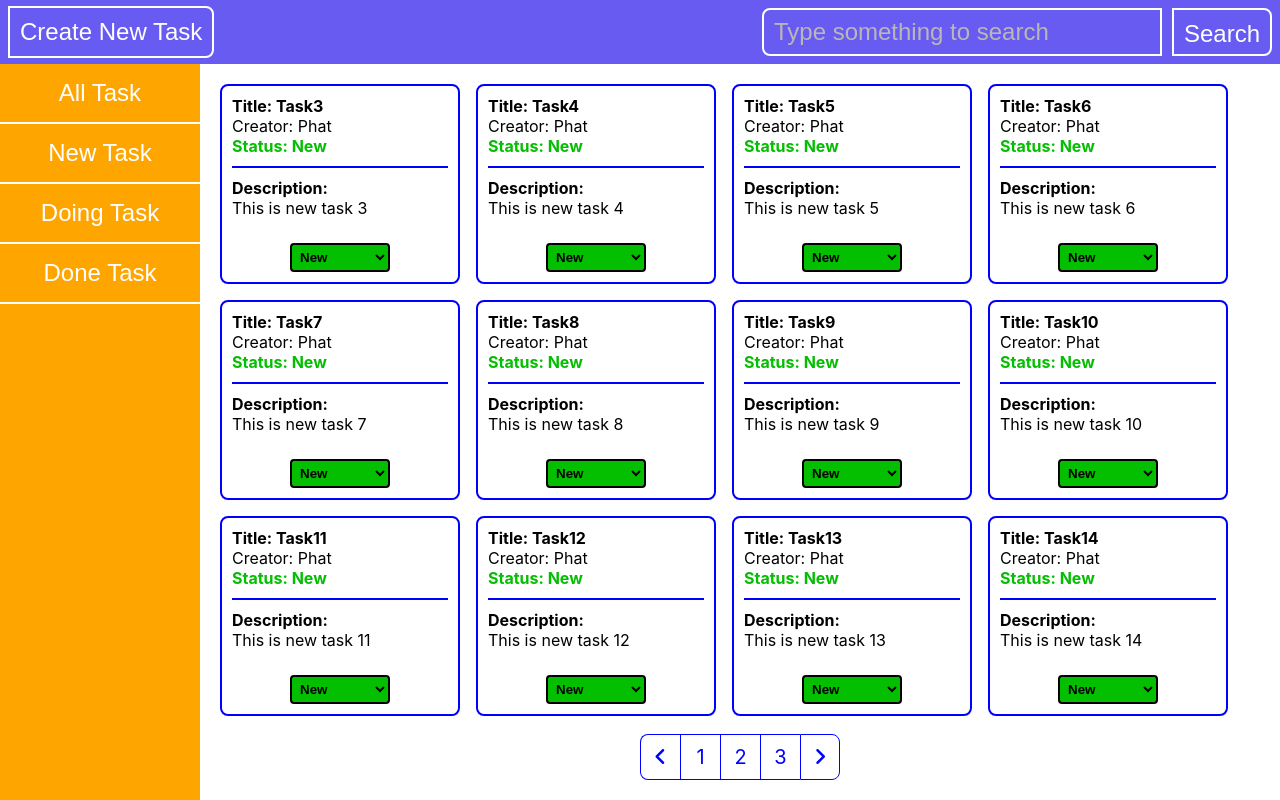
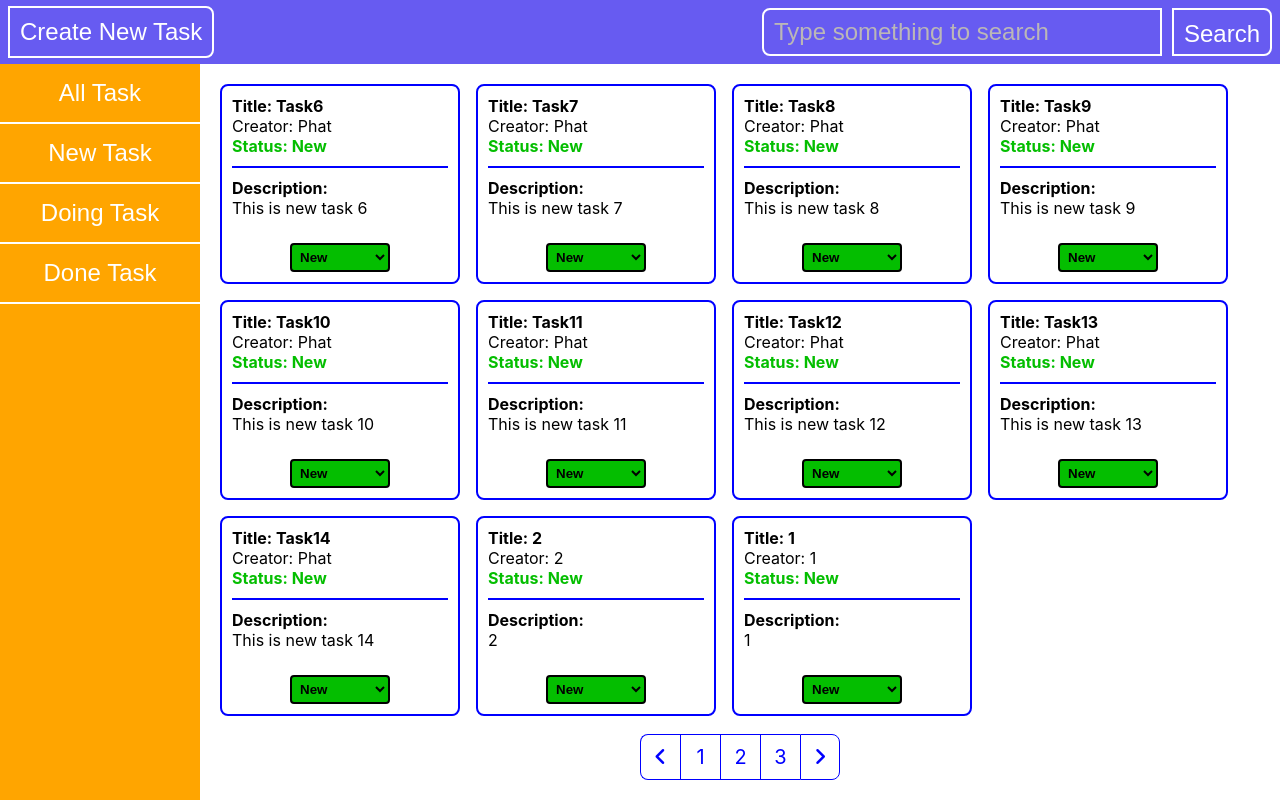
Before and after one commit to maithinhphat95/todolist, a React (Create React App) app: page /todolist/new in a window 1280 px wide. Built offline with nearby package versions, Linux system fonts and the light colour scheme; data requests are answered from the project's data file.

Commit message:
update the change status and sort

```diff
--- a/server/db.json
+++ b/server/db.json
@@ -4,7 +4,7 @@
       "id": 1,
       "title": "Task1",
       "creator": "Phat",
-      "status": "0",
+      "status": "Doing",
       "descript": "This is new task 1"
     },
     {
@@ -18,21 +18,21 @@
       "id": 3,
       "title": "Task3",
       "creator": "Phat",
-      "status": "New",
+      "status": "Doing",
       "descript": "This is new task 3"
     },
     {
       "id": 4,
       "title": "Task4",
       "creator": "Phat",
-      "status": "New",
+      "status": "Doing",
       "descript": "This is new task 4"
     },
     {
       "id": 5,
       "title": "Task5",
       "creator": "Phat",
-      "status": "New",
+      "status": "Doing",
       "descript": "This is new task 5"
     },
     {
@@ -108,7 +108,7 @@
     {
       "title": "1",
       "creator": "1",
-      "status": "Doing",
+      "status": "New",
       "descript": "1",
       "id": 16
     },
--- a/src/components/TaskItem/Taskitem.jsx
+++ b/src/components/TaskItem/Taskitem.jsx
@@ -41,16 +41,16 @@ function Taskitem(props) {
       <select
         style={{ display: "block", backgroundColor: statusColor }}
         onChange={(e) => {
-          setStatus(ALL_STATUS[e.target.value]);
-          setColor(colorArr[e.target.value]);
+          setStatus(e.target.value);
+          setColor(colorArr[ALL_STATUS.indexOf(e.target.value)]);
           handleChangeStatus(initialItem, e.target.value);
         }}
-        value={[ALL_STATUS.indexOf(status)]}
+        value={status}
       >
         {ALL_STATUS.length &&
           ALL_STATUS.map((element, index) => {
             return (
-              <option key={index} value={index}>
+              <option key={index} value={element}>
                 {element}
               </option>
             );
--- a/src/components/TaskList/TaskList.jsx
+++ b/src/components/TaskList/TaskList.jsx
@@ -8,11 +8,13 @@ TaskList.propTypes = {};
 
 function TaskList(props) {
   // Props
-  const { display, changedSort } = props;
+  const { sort } = props;
   // Hook
   const [taskList, setTaskList] = useState([]);
+
   // Get tasklist API
   useEffect(() => {
+    // Fetch data from JSON server
     fetch(url)
       .then((response) => response.json())
       .then((data) => setTaskList(data))
@@ -20,6 +22,15 @@ function TaskList(props) {
         console.log(error);
       });
   }, [taskList]);
+
+  // Init the data had been sort
+  let dataSort = [];
+
+  if (sort === "") {
+    dataSort = taskList;
+  } else {
+    dataSort = taskList.filter((element) => element.status === sort);
+  }
 
   const changeItemStatus = (selectedItem, changedStatus) => {
     // Call fetch API PUT update
@@ -31,10 +42,7 @@ function TaskList(props) {
       },
       body: JSON.stringify({ ...selectedItem, status: changedStatus }),
     })
-      .then((response) => {
-        console.log(response);
-        return response.json();
-      })
+      .then((response) => response.json())
       .then(() => {
         const updatedTaskList = taskList.map((item) => {
           if (item.id === selectedItem.currentID) {
@@ -48,11 +56,10 @@ function TaskList(props) {
       .catch((error) => {
         console.log(error);
       });
-    // changedSort(updatedTaskList);
   };
   return (
     <div className="task-list">
-      {display.map((item, index) => (
+      {dataSort.map((item, index) => (
         <Taskitem
           initialItem={item}
           key={item.id}
--- a/src/layout/MainContent/MainContent.jsx
+++ b/src/layout/MainContent/MainContent.jsx
@@ -10,27 +10,11 @@ MainContent.propTypes = {};
 function MainContent(props) {
   // Props
   const { sort } = props;
-  // Hook
-  const [tastList, setTasklist] = useState([]);
-  useEffect(() => {
-    // Fetch data from JSON server
-    fetch(url)
-      .then((response) => response.json())
-      .then((data) => setTasklist(data));
-  }, []);
 
-  // Init the data had been sort
-  let dataSort = [];
-  if (sort === "") {
-    dataSort = tastList;
-  } else {
-    dataSort = tastList.filter((element) => element.status === sort);
-  }
-  let changeDisplay = (arr) => {};
   // Render
   return (
     <div className="main-content">
-      <TaskList sort={sort} display={dataSort} changedSort={changeDisplay} />
+      <TaskList sort={sort} />
       <Pagination />
     </div>
   );
```
